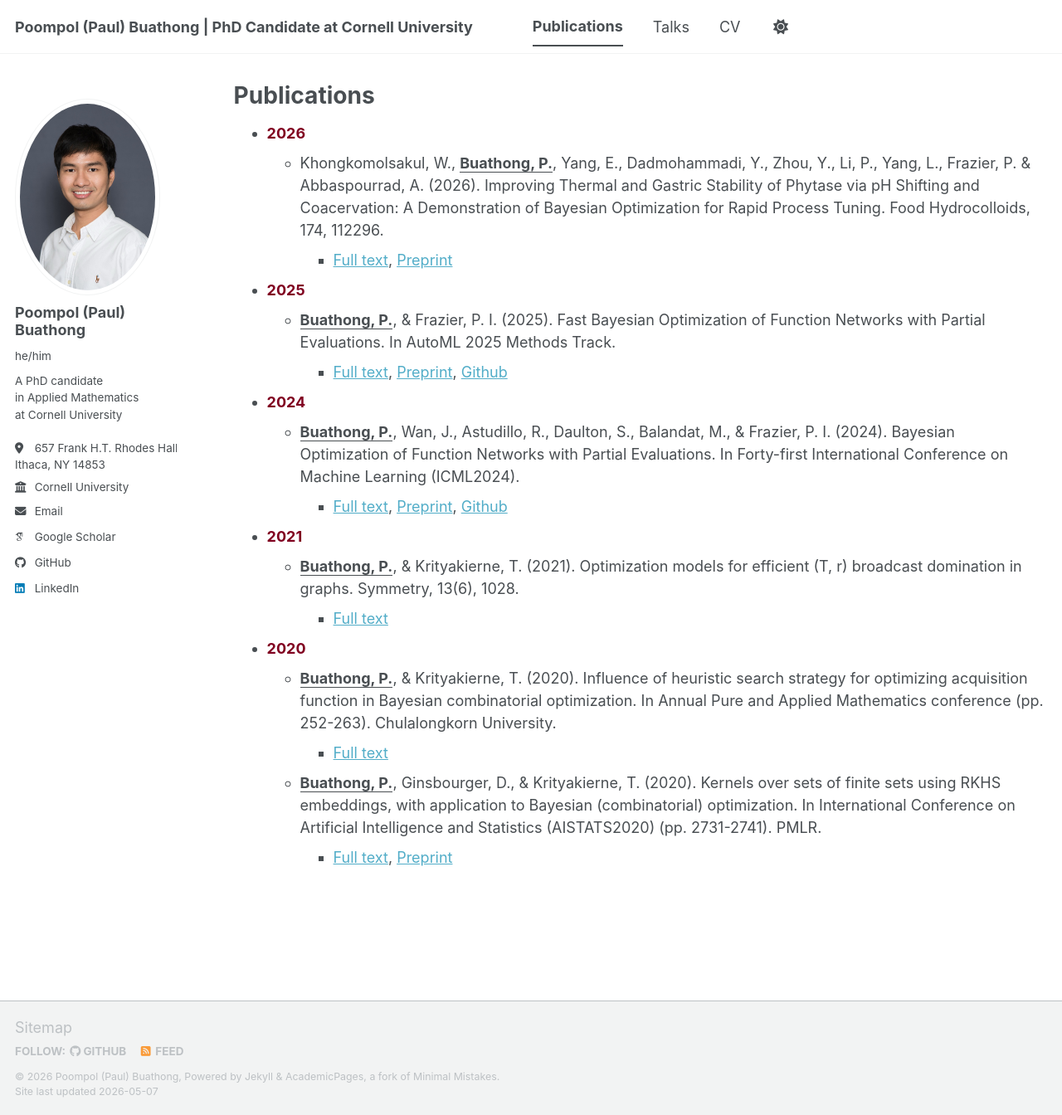
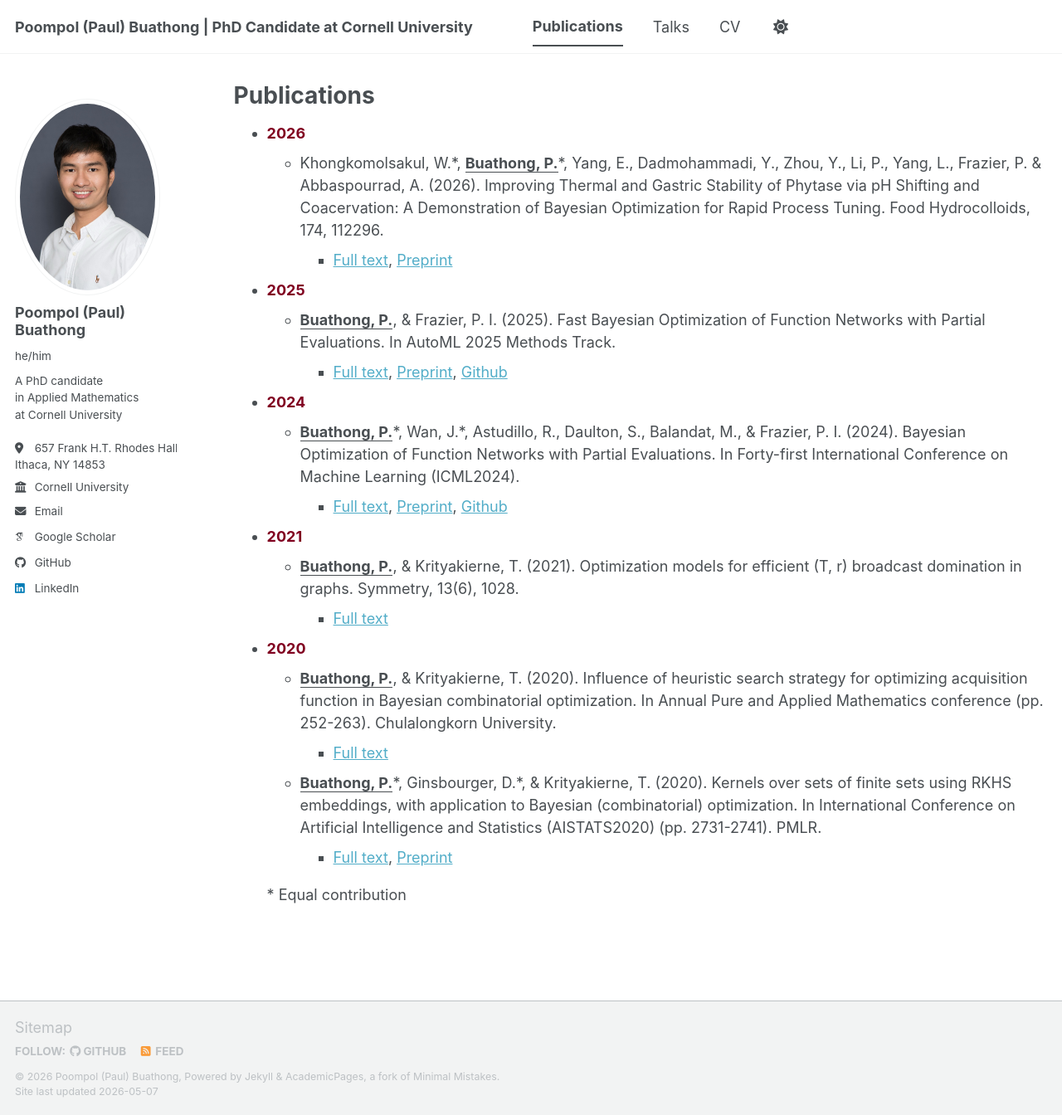
Before and after one commit to poompol/poompol.github.io, a Jekyll site: the page built from _pages/publications.md, in a window 1280 px wide and 1344 px high. Shown: the whole window at 83% size. Built offline with Jekyll 4.4.1, drawn with Linux system fonts in a browser that asks for light colours; some web fonts are replaced; a script bundle is joined from its source files by our own code; library files that are not in the unit come from our copies.

Commit message:
Update publications.md

```diff
--- a/_pages/publications.md
+++ b/_pages/publications.md
@@ -9,7 +9,7 @@ redirect_from:
 {% include base_path %}
 
 * <strong style="color:#800020;">2026</strong>
-  * Khongkomolsakul, W., <strong><u>Buathong, P.</u></strong>, Yang, E., Dadmohammadi, Y., Zhou, Y., Li, P., Yang, L., Frazier, P. & Abbaspourrad, A. (2026). Improving Thermal and Gastric Stability of Phytase via pH Shifting and Coacervation: A Demonstration of Bayesian Optimization for Rapid Process Tuning. Food Hydrocolloids, 174, 112296.
+  * Khongkomolsakul, W.*, <strong><u>Buathong, P.</u></strong>\*, Yang, E., Dadmohammadi, Y., Zhou, Y., Li, P., Yang, L., Frazier, P. & Abbaspourrad, A. (2026). Improving Thermal and Gastric Stability of Phytase via pH Shifting and Coacervation: A Demonstration of Bayesian Optimization for Rapid Process Tuning. Food Hydrocolloids, 174, 112296.
     * [Full text](https://www.sciencedirect.com/science/article/pii/S0268005X25012561), [Preprint](https://www.biorxiv.org/content/10.1101/2025.04.18.649602v1.abstract)
 
 * <strong style="color:#800020;">2025</strong>
@@ -17,7 +17,7 @@ redirect_from:
     * [Full text](https://proceedings.mlr.press/v293/buathong25a.html), [Preprint](https://arxiv.org/abs/2506.11456), [Github](https://github.com/frazier-lab/partial_kgfn)
 
 * <strong style="color:#800020;">2024</strong>
-  * <strong><u>Buathong, P.</u></strong>, Wan, J., Astudillo, R., Daulton, S., Balandat, M., & Frazier, P. I. (2024). Bayesian Optimization of Function Networks with Partial Evaluations. In Forty-first International Conference on Machine Learning (ICML2024).
+  * <strong><u>Buathong, P.</u></strong>*, Wan, J.\*, Astudillo, R., Daulton, S., Balandat, M., & Frazier, P. I. (2024). Bayesian Optimization of Function Networks with Partial Evaluations. In Forty-first International Conference on Machine Learning (ICML2024).
     * [Full text](https://proceedings.mlr.press/v235/buathong24a.html), [Preprint](https://arxiv.org/abs/2311.02146), [Github](https://github.com/frazier-lab/partial_kgfn)
 
 * <strong style="color:#800020;">2021</strong>
@@ -28,5 +28,7 @@ redirect_from:
   * <strong><u>Buathong, P.</u></strong>, & Krityakierne, T. (2020). Influence of heuristic search strategy for optimizing acquisition function in Bayesian combinatorial optimization. In Annual Pure and Applied Mathematics conference (pp. 252-263). Chulalongkorn University.
     * [Full text](https://drive.google.com/file/d/1YJDt4BXMR1pW32YW3j9ZGbhEmZ9aZ0Pa/view)
 
-  * <strong><u>Buathong, P.</u></strong>, Ginsbourger, D., & Krityakierne, T. (2020). Kernels over sets of finite sets using RKHS embeddings, with application to Bayesian (combinatorial) optimization. In International Conference on Artificial Intelligence and Statistics (AISTATS2020) (pp. 2731-2741). PMLR.
+  * <strong><u>Buathong, P.</u></strong>\*, Ginsbourger, D.*, & Krityakierne, T. (2020). Kernels over sets of finite sets using RKHS embeddings, with application to Bayesian (combinatorial) optimization. In International Conference on Artificial Intelligence and Statistics (AISTATS2020) (pp. 2731-2741). PMLR.
     * [Full text](https://proceedings.mlr.press/v108/buathong20a.html), [Preprint](https://arxiv.org/abs/1910.04086)
+
+  \* Equal contribution
```
